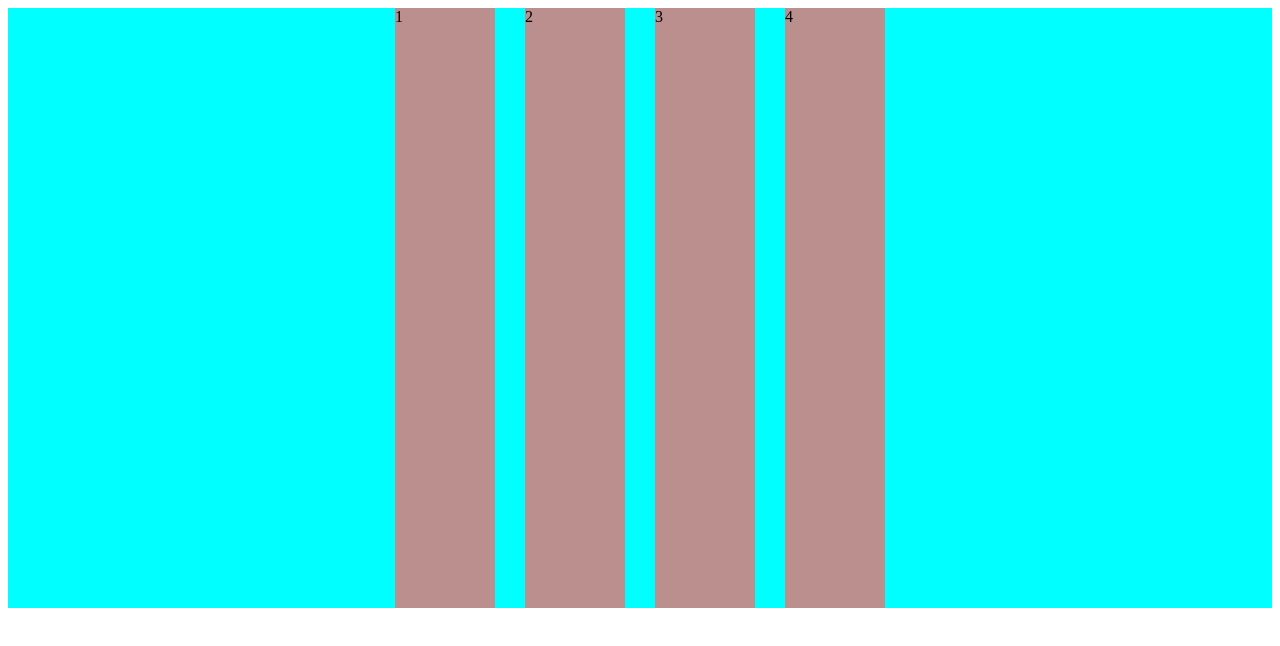
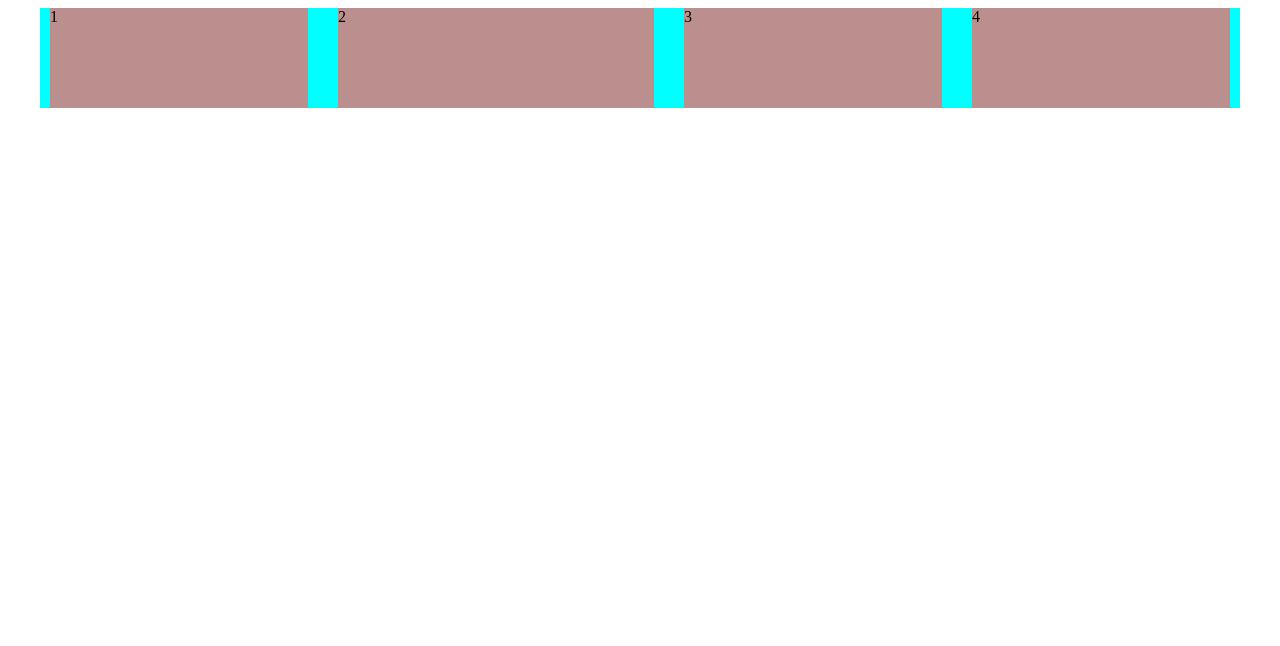
Before and after one commit to ijassm/OA_FRONTEND_20JUN_2024_7.00_8.00, a plain HTML site: page CSS/flex/basics.html in a window 1280 px wide. Drawn offline with Linux system fonts and the light colour scheme.

Commit message:
Explored flex properties

```diff
--- a/CSS/flex/basics.html
+++ b/CSS/flex/basics.html
@@ -6,20 +6,30 @@
     <title>Document</title>
     <style>
       .flex-container {
-        height: 600px;
+        /* min-height: calc(100vh - 16px); */
+        flex-wrap: wrap;
         display: flex;
         flex-direction: row;
-        justify-content: center;
-        align-items: stretch;
+        margin-inline: auto;
+        /* justify-content: center; */
+        /* translate: 0% 50%; */
+        max-width: 1200px;
+        /* justify-content: center; */
+        /* align-items: stretch; */
         background-color: aqua;
         gap: 10px;
       }
       .flex-item {
-        /* height: 100px; */
-        width: 100px;
-        flex-basis: 100px;
+        height: 100px;
+        flex-grow: 1;
+        /* width: 100px; */
+        flex-basis: 200px;
         background-color: rosybrown;
         margin-inline: 10px;
+      }
+
+      .flex-item:nth-of-type(2) {
+        flex-grow: 2;
       }
 
       /* .flex-item:nth-of-type(1) {
```
